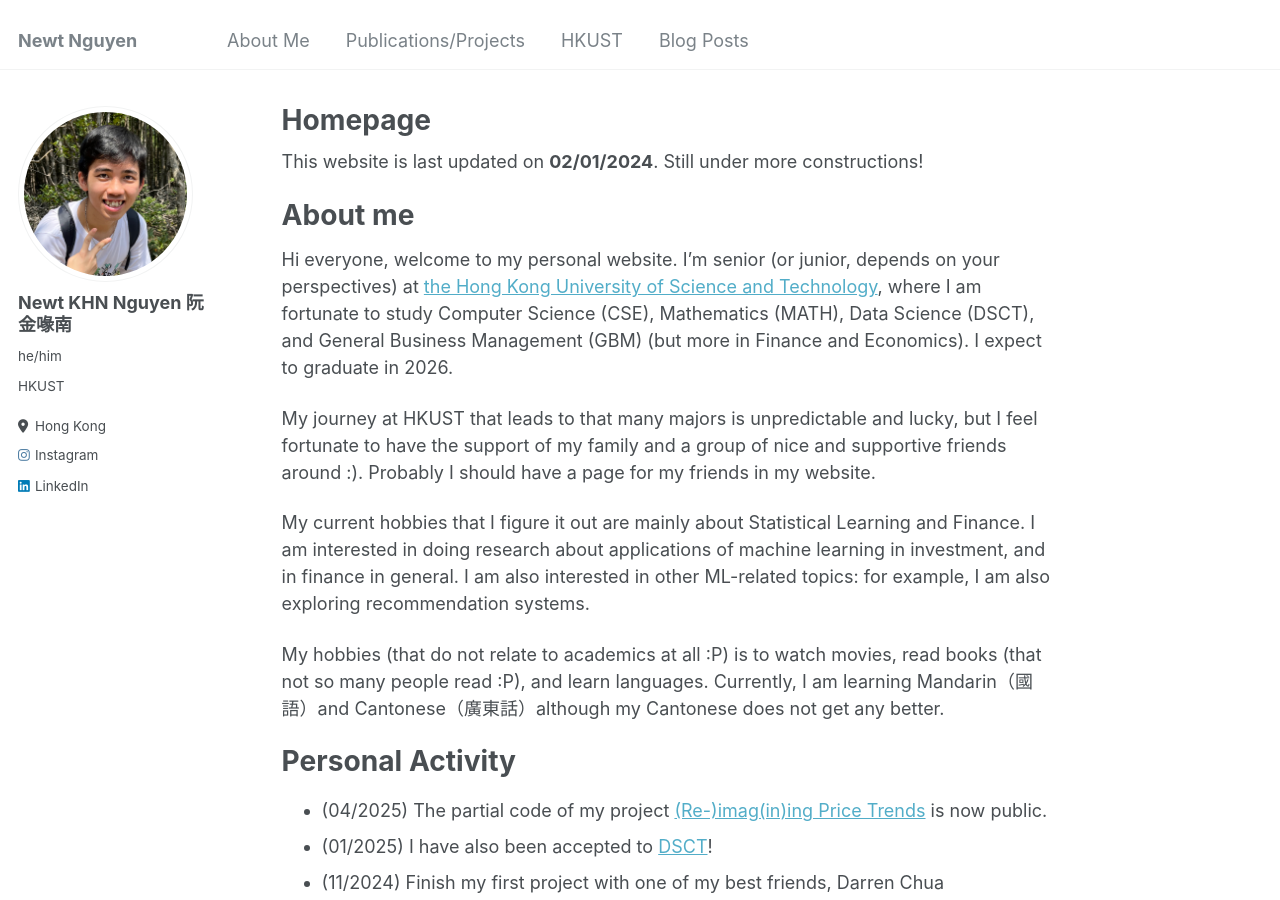
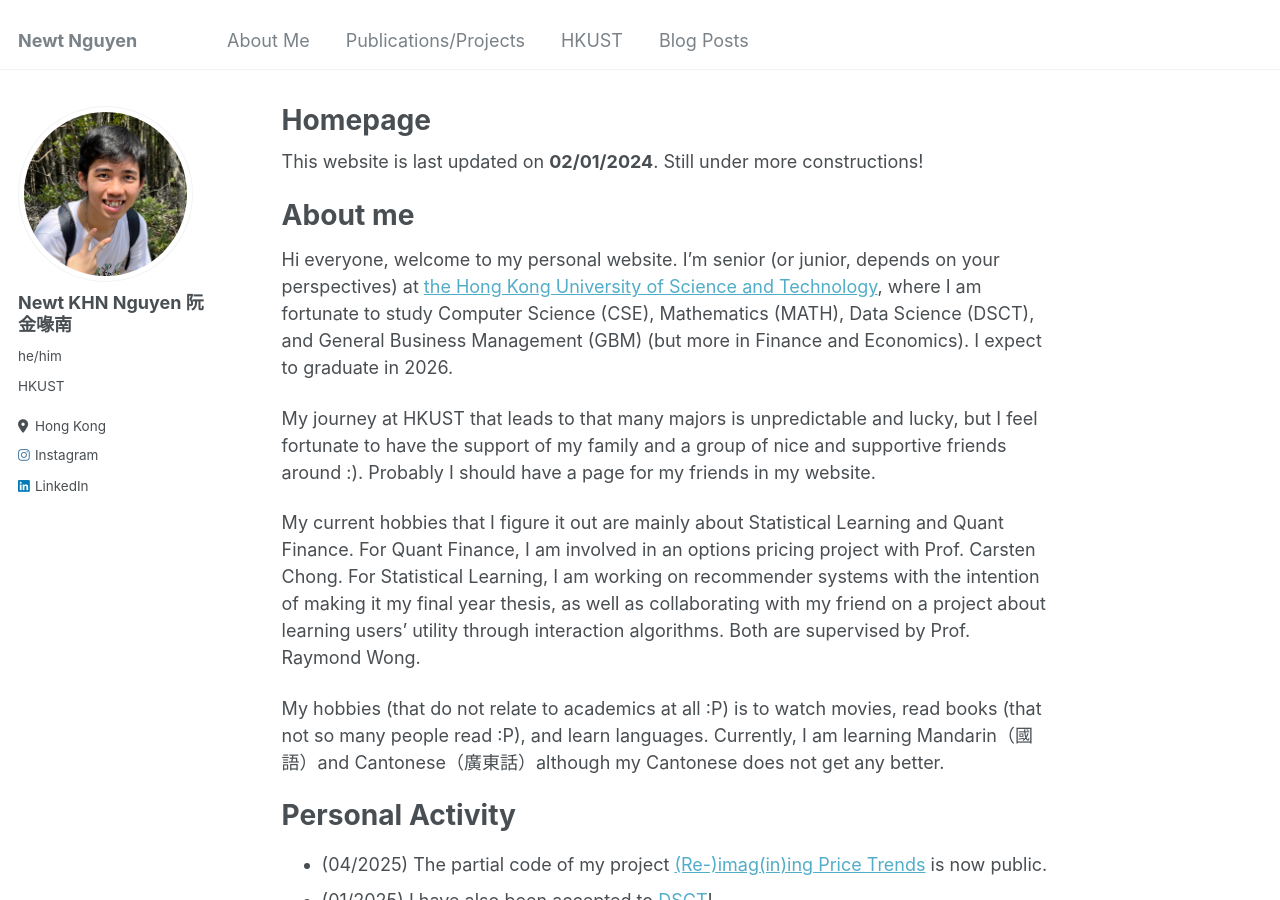
Before and after one commit to newtdes/newtdes.github.io, a Jekyll site: the page built from _pages/about.md, in a window 1280 px wide and 900 px high. Built offline with Jekyll 4.4.1, drawn with Linux system fonts in a browser that asks for light colours.

Commit message:
Change personal activity

```diff
--- a/_pages/about.md
+++ b/_pages/about.md
@@ -15,7 +15,7 @@ Hi everyone, welcome to my personal website. I'm senior (or junior, depends on y
 
 My journey at HKUST that leads to that many majors is unpredictable and lucky, but I feel fortunate to have the support of my family and a group of nice and supportive friends around :). Probably I should have a page for my friends in my website.
 
-My current hobbies that I figure it out are mainly about Statistical Learning and Finance. I am interested in doing research about applications of machine learning in investment, and in finance in general. I am also interested in other ML-related topics: for example, I am also exploring recommendation systems.
+My current hobbies that I figure it out are mainly about Statistical Learning and Quant Finance. For Quant Finance, I am involved in an options pricing project with Prof. Carsten Chong. For Statistical Learning, I am working on recommender systems with the intention of making it my final year thesis, as well as collaborating with my friend on a project about learning users' utility through interaction algorithms. Both are supervised by Prof. Raymond Wong.
 
 My hobbies (that do not relate to academics at all :P) is to watch movies, read books (that not so many people read :P), and learn languages. Currently, I am learning Mandarin（國語）and Cantonese（廣東話）although my Cantonese does not get any better.
 
```
